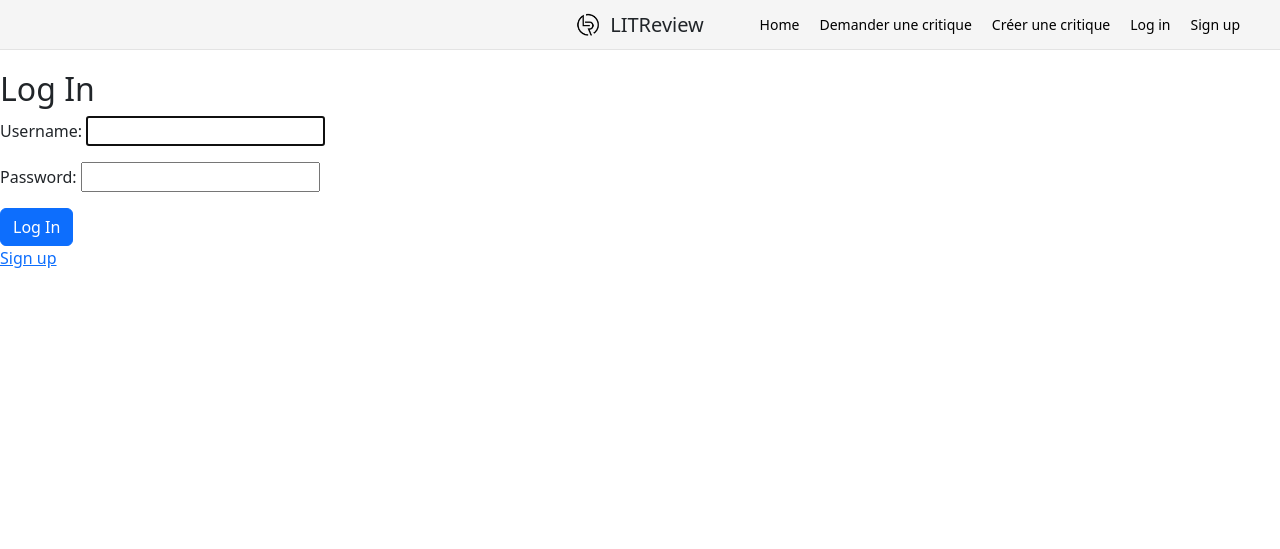
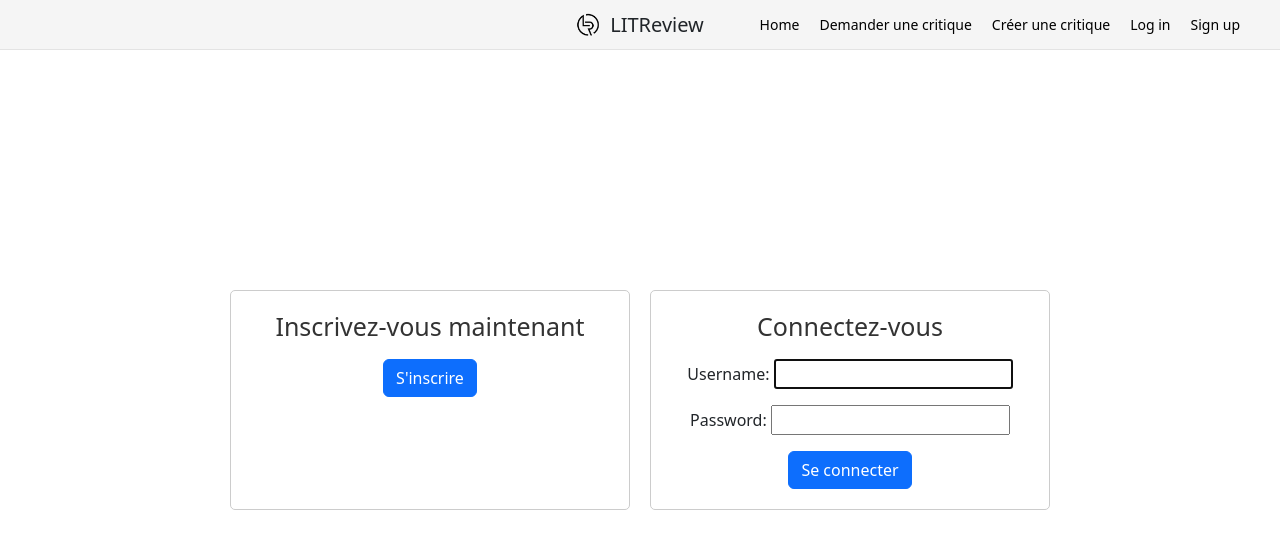
Before and after one commit to clementboloch/OCR_P9, a Django app: page /review/login/ in a window 1280 px wide. Shown: the top 549 px of the page. Run offline with Django 4.2, Linux system fonts and the light colour scheme; style sheets or scripts are compiled from the project's sources; parts of the project's set-up code (start-up, migrations or seed data) failed here and were passed over; some libraries are stand-ins or nearby versions.

Commit message:
styles login page

```diff
--- /dev/null
+++ b/src/review/static/style/review/login.scss
@@ -0,0 +1,25 @@
+.content {
+    display: flex;
+    justify-content: center;
+
+    position: absolute;
+    top: 50%;
+    left: 50%;
+    transform: translate(-50%, -50%);
+
+    .container {
+        border: 1px solid #ccc;
+        border-radius: 5px;
+        padding: 20px;
+        width: 400px;
+
+        margin :0 10px;
+        text-align: center;
+
+        h2 {
+            padding: 0 0 10px 0;
+            font-size: 25px;
+            color: #333;
+        }
+    }
+}
--- a/src/review/templates/review/registration/login.html
+++ b/src/review/templates/review/registration/login.html
@@ -1,13 +1,28 @@
 {% extends 'review/base.html' %}
 {% block content %}
 
-<h2>Log In</h2>
-<form method="post">
-  {% csrf_token %}
-  {{ form.as_p }}
-  <button type="submit" class="btn btn-primary">Log In</button>
-</form>
+{% load static %}
+{% load compress %}
+{% compress css %}
+<link type="text/x-scss" href="{% static 'style/review/login.scss' %}" rel="stylesheet" media="screen">
+{% endcompress %}
 
-<a href="/review/signup">Sign up</a>
+<div class="content">
+
+  <div class="container">
+    <h2> Inscrivez-vous maintenant </h2>
+    <a class="btn btn-primary" href="/review/signup">S'inscrire</a>
+  </div>
+
+  <div class="container">
+    <h2>Connectez-vous</h2>
+    <form method="post">
+      {% csrf_token %}
+      {{ form.as_p }}
+      <button type="submit" class="btn btn-primary">Se connecter</button>
+    </form>
+  </div>
+
+</div>
 
 {% endblock %}
```
